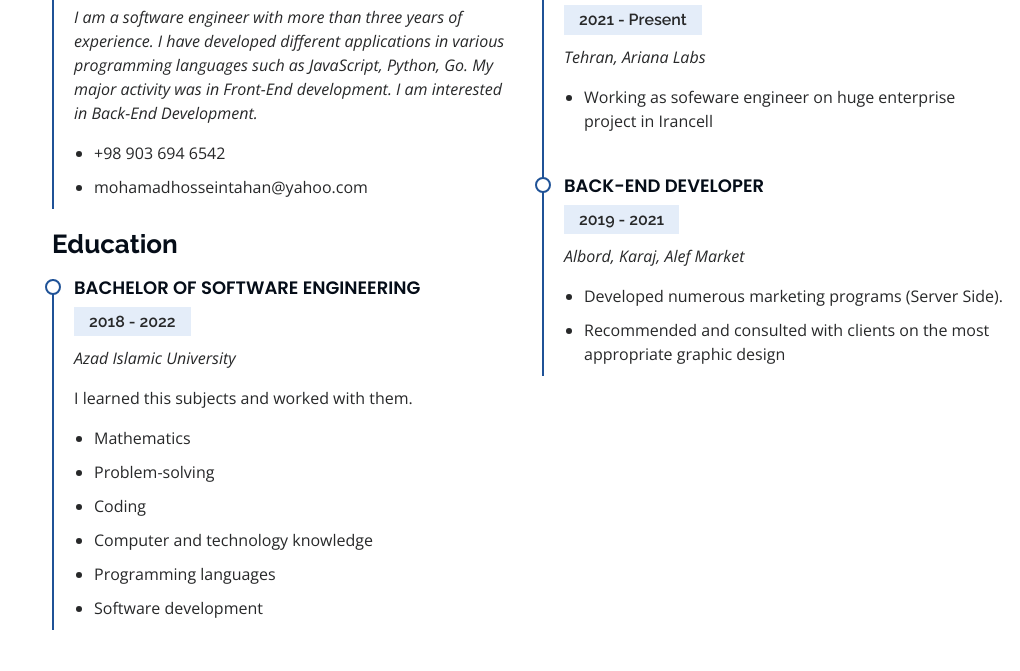
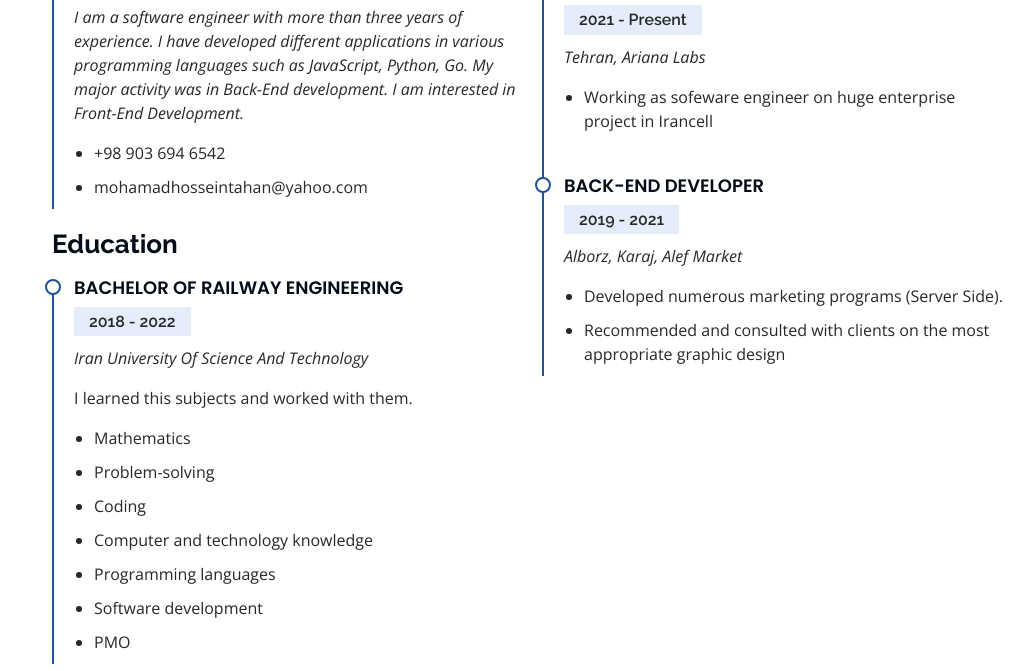
Before and after one commit to mohamadhosseintahan/resume, a plain HTML site: page index.html in a window 1280 px wide. Shown: the part 2129-2800 px from the top of the page, without its empty margins (260-1280 px from the left). Drawn offline with nearby package versions, Linux system fonts and the light colour scheme.

Commit message:
change some issues in typo

```diff
--- a/index.html
+++ b/index.html
@@ -101,7 +101,7 @@
               <div class="col-lg-6">
                 <ul>
                   <li><i class="bi bi-chevron-right"></i> <strong>Birthday:</strong> <span>10 September 2000</span></li>
-                  <li><i class="bi bi-chevron-right"></i> <strong>Website:</strong> <span>www.example.com</span></li>
+                  <li><i class="bi bi-chevron-right"></i> <strong>Website:</strong> <span>www.mohamadhosseintahan.ir</span></li>
                   <li><i class="bi bi-chevron-right"></i> <strong>Phone:</strong> <span>+98 903 694 6542</span></li>
                   <li><i class="bi bi-chevron-right"></i> <strong>City:</strong> <span>Tehran, Iran</span></li>
                 </ul>
@@ -295,8 +295,8 @@
               <p><em>I am a software engineer with more than three years of experience.
                   I have developed different applications in various programming languages such as JavaScript, Python,
                   Go.
-                  My major activity was in Front-End development.
-                  I am interested in Back-End Development.</em></p>
+                  My major activity was in Back-End development.
+                  I am interested in Front-End Development.</em></p>
               <ul>
                 <li>+98 903 694 6542</li>
                 <li>mohamadhosseintahan@yahoo.com</li>
@@ -312,9 +312,9 @@
                 ut dignissimos deleniti nerada porti sand markend</p>
             </div> -->
             <div class="resume-item">
-              <h4>Bachelor of Software Engineering</h4>
+              <h4>Bachelor of Railway Engineering</h4>
               <h5>2018 - 2022</h5>
-              <p><em>Azad Islamic University</em></p>
+              <p><em>Iran University Of Science And Technology</em></p>
               <p>I learned this subjects and worked with them.</p>
               <ul>
                 <li>Mathematics</li>
@@ -323,6 +323,7 @@
                 <li>Computer and technology knowledge</li>
                 <li>Programming languages</li>
                 <li>Software development</li>
+                <li>PMO</li>
               </ul>
             </div>
           </div>
@@ -339,7 +340,7 @@
             <div class="resume-item">
               <h4>Back-End Developer</h4>
               <h5>2019 - 2021</h5>
-              <p><em>Albord, Karaj, Alef Market</em></p>
+              <p><em>Alborz, Karaj, Alef Market</em></p>
               <ul>
                 <li>Developed numerous marketing programs (Server Side).</li>
                 <li>Recommended and consulted with clients on the most appropriate graphic design</li>
```
